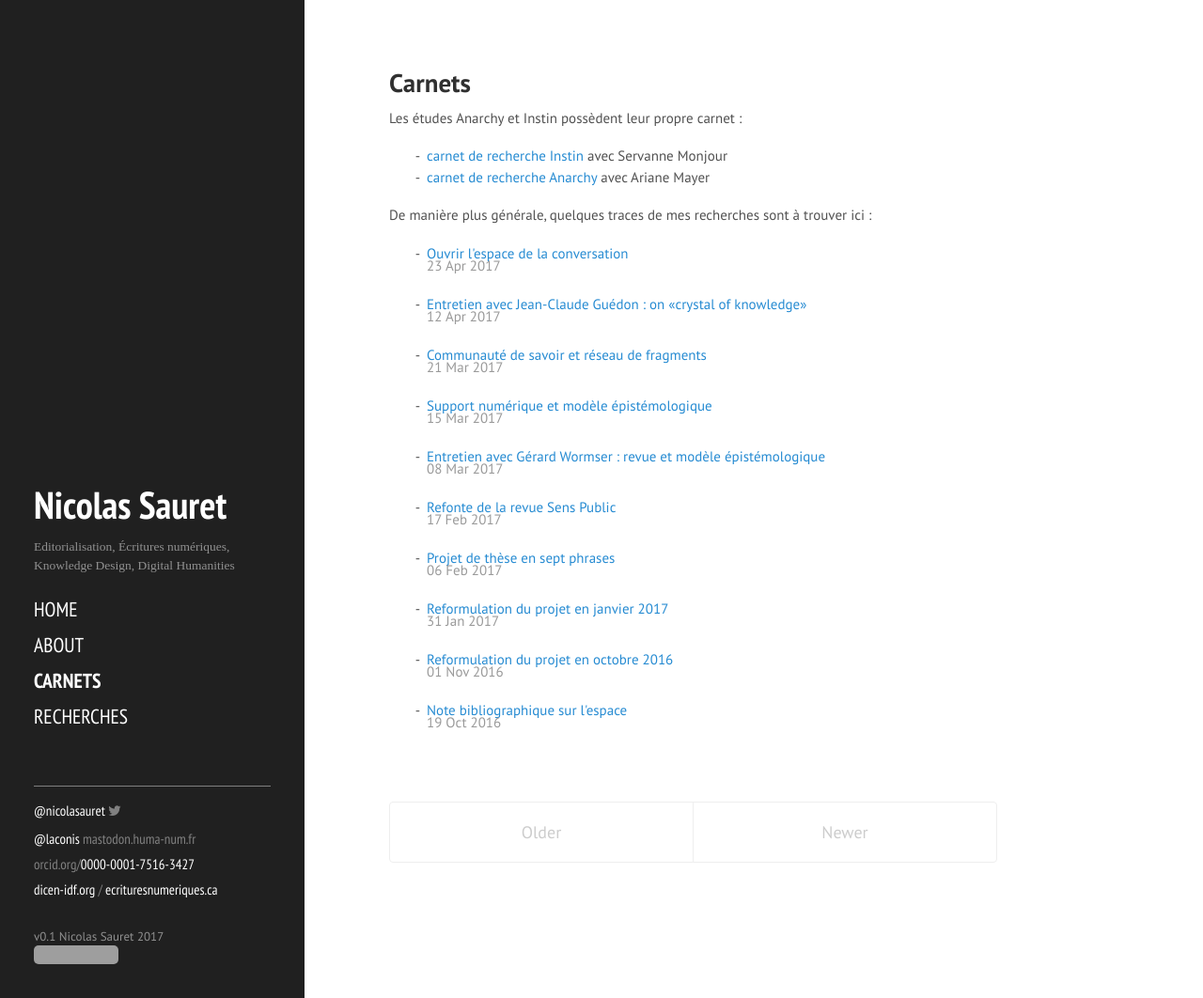
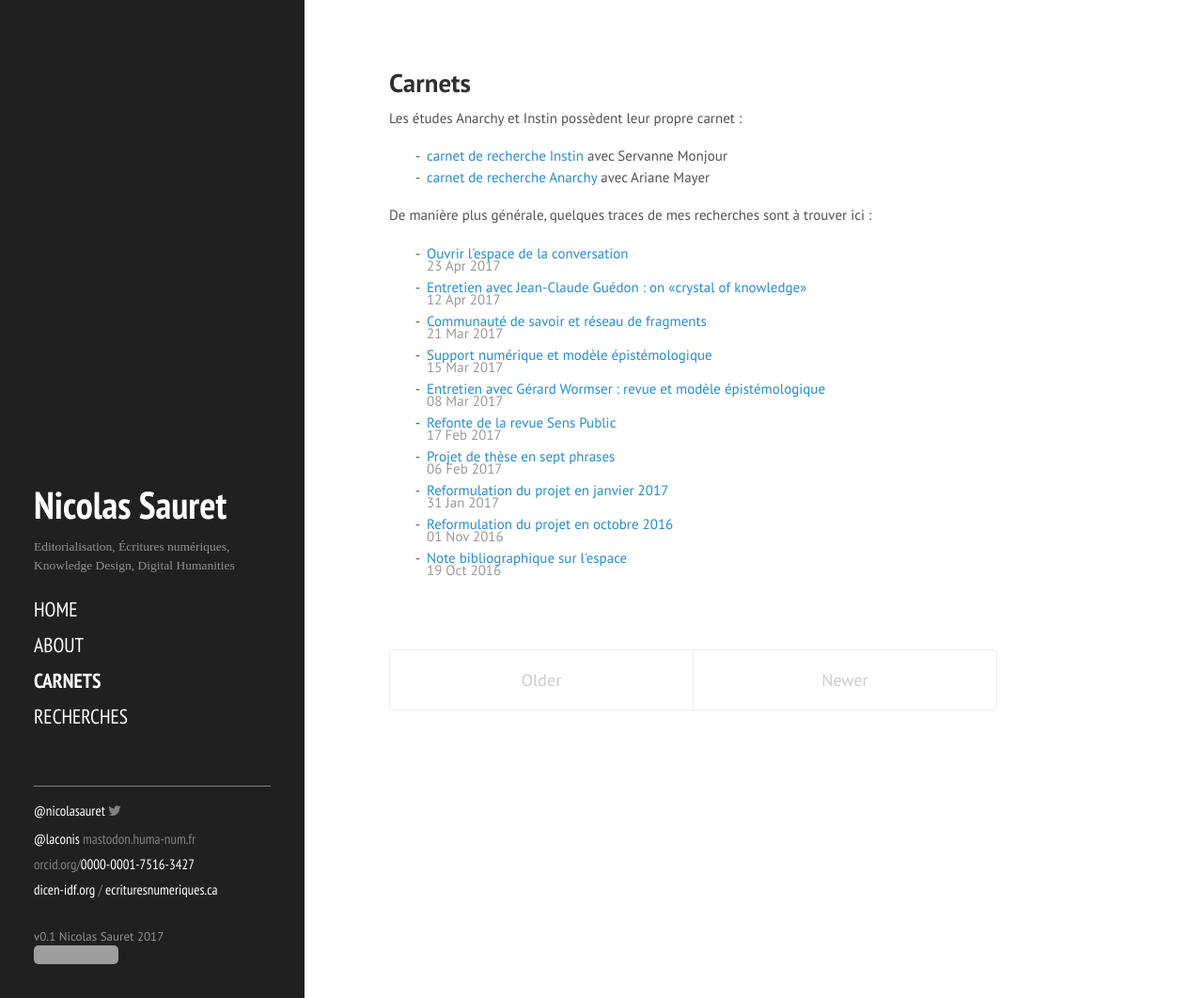
Before and after one commit to lakonis/lakonis.github.io, a Jekyll site: the page built from carnets.md, in a window 1280 px wide and 1062 px high. Shown: the whole window at 94% size. Built offline with Jekyll 4.4.1, drawn with Linux system fonts in a browser that asks for light colours; nearby versions of some CDN libraries; grey boxes are pictures that could not be loaded.

Commit message:
less margin for index posts

```diff
--- a/public/css/mystyle.css
+++ b/public/css/mystyle.css
@@ -115,3 +115,7 @@ a.sidebar-nav-item:focus {
   font-family: "PT Sans",Helvetica,Arial,sans-serif;
   font-size: 1rem;
 }*/
+
+.post > li .post-date{
+  margin-bottom: 0rem;
+}
```
